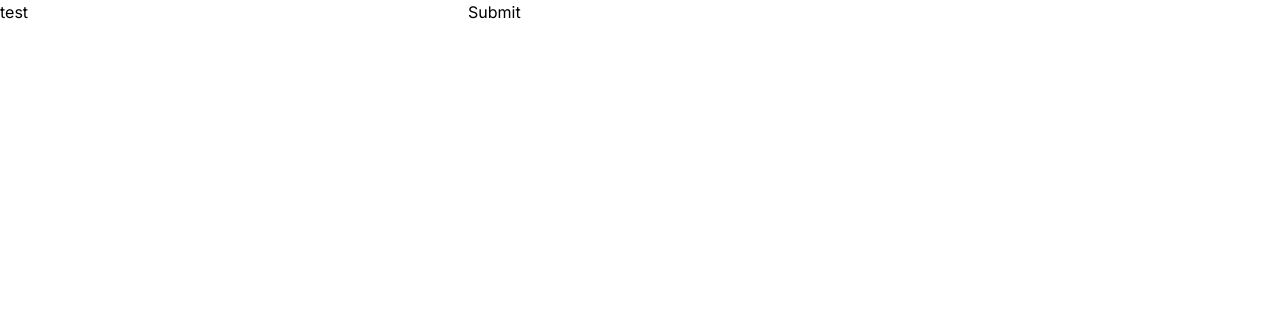
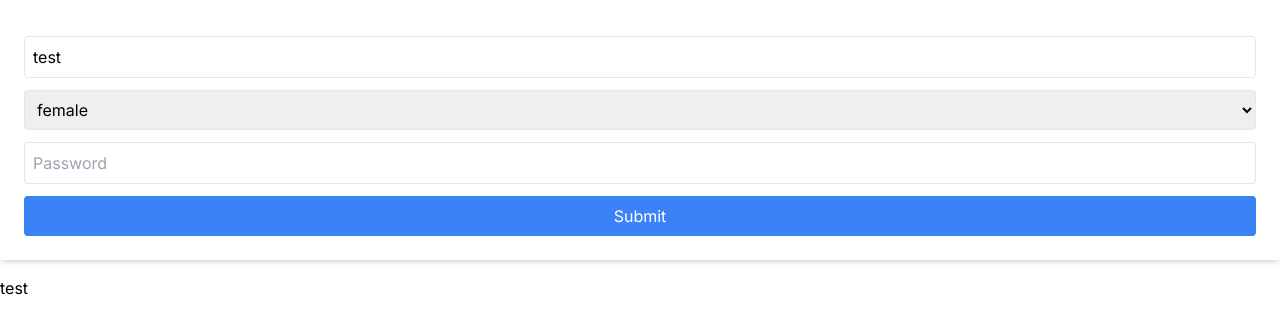
Before and after one commit to Huypip1234/my-app, a Next.js app: page /react-hook-form in a window 1280 px wide. Shown: the top 334 px of the page. Built offline with nearby package versions, Linux system fonts and the light colour scheme.

Commit message:
dit ma ba may

```diff
--- a/package.json
+++ b/package.json
@@ -15,6 +15,7 @@
     "react-hook-form": "^7.49.3"
   },
   "devDependencies": {
+    "@hookform/devtools": "^4.3.1",
     "autoprefixer": "^10.0.1",
     "eslint": "^8",
     "eslint-config-next": "14.1.0",
--- /dev/null
+++ b/src/app/react-hook-form/components/Basic.jsx
@@ -0,0 +1,87 @@
+import React, { useEffect, useState } from "react";
+import { useForm } from "react-hook-form";
+import { DevTool } from "@hookform/devtools";
+import useMounted from "@/hooks/useMounted";
+
+// required
+// min
+// max
+// minLength
+// maxLength
+// pattern
+// validate
+
+const Basic = () => {
+  const [status, setStatus] = useState("...");
+  const { isMounted } = useMounted();
+
+  const {
+    register,
+    handleSubmit,
+    control,
+    watch,
+    formState: { errors },
+  } = useForm();
+
+  const onSubmit = (data) => setStatus(JSON.stringify(data));
+
+  // watch input value by passing the name of it
+  useEffect(() => {
+    setStatus(watch("email"));
+  }, [watch("email")]);
+
+  useEffect(() => {
+    console.log(errors.email), [errors];
+  });
+
+  return (
+    <>
+      {/* Hook form tool */}
+      {isMounted && <DevTool control={control} />}
+
+      <form
+        /* "handleSubmit" will validate your inputs before invoking "onSubmit" */
+        onSubmit={handleSubmit(onSubmit)}
+        className="p-6 bg-white rounded shadow-md"
+      >
+        <input
+          defaultValue="test"
+          placeholder="Email"
+          {...register("email", {
+            pattern: /^[A-Z0-9._%+-]+@[A-Z0-9.-]+\.[A-Z]{2,}$/i,
+          })}
+          // đăng kí theo dõi trường với tên là example
+          // ... để truyền tất cả ref, onChange, onBlur, name,... vào hook form
+          className="block w-full p-2 border rounded mt-3"
+        />
+        {errors.email && <span className="text-red-500">Invalid</span>}
+
+        <select
+          {...register("gender")}
+          className="block w-full p-2 border rounded mt-3"
+        >
+          <option value="female">female</option>
+          <option value="male">male</option>
+          <option value="other">other</option>
+        </select>
+
+        <input
+          placeholder="Password"
+          {...register("password", { required: true, min: 18, max: 99 })}
+          className="block w-full p-2 border rounded mt-3"
+        />
+        {errors.password && <span className="text-red-500">Required</span>}
+
+        <input
+          type="submit"
+          className="block w-full p-2 mt-3 bg-blue-500 text-white rounded cursor-pointer hover:bg-blue-600"
+        />
+      </form>
+
+      {/* Status */}
+      <div className="mt-[1rem]">{status}</div>
+    </>
+  );
+};
+
+export default Basic;
--- a/src/app/react-hook-form/page.jsx
+++ b/src/app/react-hook-form/page.jsx
@@ -1,31 +1,13 @@
+"use client";
+
 import React from "react";
-import { useForm } from "react-hook-form";
+import Basic from "./components/Basic";
 
 const ReactHookForm = () => {
-  const {
-    register,
-    handleSubmit,
-    watch,
-    formState: { errors },
-  } = useForm();
-
-  const onSubmit = (data) => console.log(data);
-
-  console.log(watch("example")); // watch input value by passing the name of it
-
   return (
-    /* "handleSubmit" will validate your inputs before invoking "onSubmit" */
-    <form onSubmit={handleSubmit(onSubmit)}>
-      {/* register your input into the hook by invoking the "register" function */}
-      <input defaultValue="test" {...register("example")} />
-
-      {/* include validation with required or other standard HTML validation rules */}
-      <input {...register("exampleRequired", { required: true })} />
-      {/* errors will return when field validation fails  */}
-      {errors.exampleRequired && <span>This field is required</span>}
-
-      <input type="submit" />
-    </form>
+    <div>
+      <Basic />
+    </div>
   );
 };
 
--- /dev/null
+++ b/src/hooks/useMounted.jsx
@@ -0,0 +1,11 @@
+import React, { useEffect } from "react";
+
+const useMounted = () => {
+  const [isMounted, setIsMounted] = React.useState(false);
+  useEffect(() => {
+    setIsMounted(true);
+  }, []);
+  return { isMounted };
+};
+
+export default useMounted;
```
Also changed, not shown: 1 other file (tests, documents, lock files or other folders).
